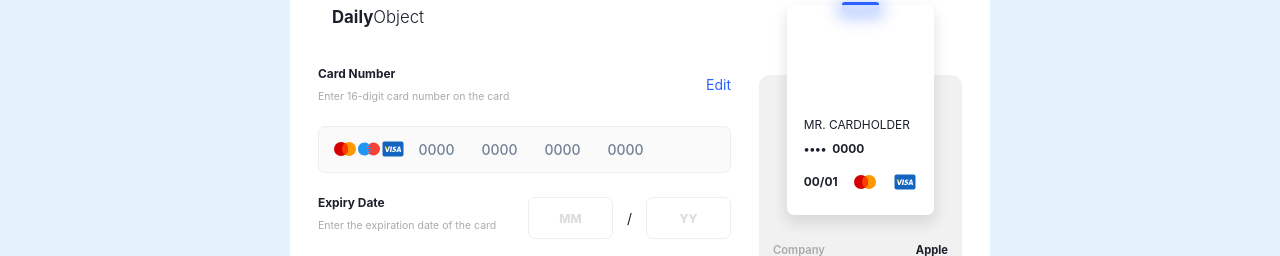
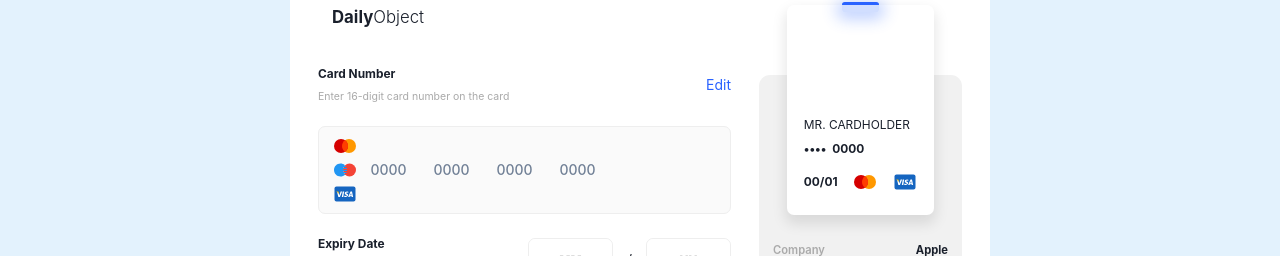
Before and after one commit to HANUMAT-SHARAN/Daily-Needs, a React (Create React App) app in the folder cw-rct201/: page /checkout in a window 1280 px wide. Shown: the part 113-369 px from the top of the page. Built offline with nearby package versions, Linux system fonts and the light colour scheme.

Commit message:
admin panel optimized and code splited into differnet components

```diff
--- a/cw-rct201/src/App.tsx
+++ b/cw-rct201/src/App.tsx
@@ -9,7 +9,8 @@ import Navbar from "./Components/Navbar/Navbar";
 import AllRoutes from "./Routes/AllRoutes";
 
 function App() {
-  return <>
+  return (
+    <>
       <div className="App">
         <Navbar />
         <AllRoutes />
@@ -17,6 +18,7 @@ function App() {
         <Footer />
       </div>
     </>
+  );
 }
 
 export default App;
--- a/cw-rct201/src/Components/Checkout/Checkout.tsx
+++ b/cw-rct201/src/Components/Checkout/Checkout.tsx
@@ -1,6 +1,7 @@
 import React from "react";
 import { useToast } from "@chakra-ui/react";
 import "./Checkout.css";
+import CheckoutSvg from "./CheckoutSvg";
 const Checkout = () => {
   const toast = useToast();
   return (
@@ -37,62 +38,7 @@ const Checkout = () => {
             <div className="flex-between">
               <div className="card-number flex-vertical-center flex-fill">
                 <div className="card-number-field flex-vertical-center flex-fill">
-                  <svg
-                    xmlns="http://www.w3.org/2000/svg"
-                    viewBox="0 0 48 48"
-                    width="24px"
-                    height="24px"
-                  >
-                    <path
-                      fill="#ff9800"
-                      d="M32 10A14 14 0 1 0 32 38A14 14 0 1 0 32 10Z"
-                    />
-                    <path
-                      fill="#d50000"
-                      d="M16 10A14 14 0 1 0 16 38A14 14 0 1 0 16 10Z"
-                    />
-                    <path
-                      fill="#ff3d00"
-                      d="M18,24c0,4.755,2.376,8.95,6,11.48c3.624-2.53,6-6.725,6-11.48s-2.376-8.95-6-11.48 C20.376,15.05,18,19.245,18,24z"
-                    />
-                  </svg>
-
-                  <svg
-                    xmlns="http://www.w3.org/2000/svg"
-                    viewBox="0 0 48 48"
-                    width="24px"
-                    height="24px"
-                  >
-                    <path
-                      fill="#F44336"
-                      d="M33 11A13 13 0 1 0 33 37A13 13 0 1 0 33 11Z"
-                    />
-                    <path
-                      fill="#2196F3"
-                      d="M28,24h-8c0-0.682,0.068-1.347,0.169-2h7.661c-0.105-0.685-0.255-1.354-0.464-2h-6.732c0.225-0.694,0.508-1.362,0.84-2h5.051c-0.369-0.709-0.804-1.376-1.293-2h-2.465c0.379-0.484,0.79-0.941,1.233-1.367c-0.226-0.218-0.455-0.432-0.696-0.633c-2.252-1.872-5.146-3-8.304-3C7.82,11,2,16.82,2,24s5.82,13,13,13c3.496,0,6.664-1.388,9-3.633c0.443-0.426,0.854-0.883,1.232-1.367h-2.465c-0.489-0.624-0.923-1.291-1.293-2h5.051c0.333-0.638,0.616-1.306,0.841-2h-6.732c-0.209-0.646-0.358-1.315-0.464-2h7.661C27.932,25.347,28,24.682,28,24z"
-                    />
-                  </svg>
-
-                  <svg
-                    xmlns="http://www.w3.org/2000/svg"
-                    viewBox="0 0 48 48"
-                    width="24px"
-                    height="24px"
-                  >
-                    <path
-                      fill="#1565C0"
-                      d="M45,35c0,2.209-1.791,4-4,4H7c-2.209,0-4-1.791-4-4V13c0-2.209,1.791-4,4-4h34c2.209,0,4,1.791,4,4V35z"
-                    />
-                    <path
-                      fill="#FFF"
-                      d="M15.186 19l-2.626 7.832c0 0-.667-3.313-.733-3.729-1.495-3.411-3.701-3.221-3.701-3.221L10.726 30v-.002h3.161L18.258 19H15.186zM17.689 30L20.56 30 22.296 19 19.389 19zM38.008 19h-3.021l-4.71 11h2.852l.588-1.571h3.596L37.619 30h2.613L38.008 19zM34.513 26.328l1.563-4.157.818 4.157H34.513zM26.369 22.206c0-.606.498-1.057 1.926-1.057.928 0 1.991.674 1.991.674l.466-2.309c0 0-1.358-.515-2.691-.515-3.019 0-4.576 1.444-4.576 3.272 0 3.306 3.979 2.853 3.979 4.551 0 .291-.231.964-1.888.964-1.662 0-2.759-.609-2.759-.609l-.495 2.216c0 0 1.063.606 3.117.606 2.059 0 4.915-1.54 4.915-3.752C30.354 23.586 26.369 23.394 26.369 22.206z"
-                    />
-                    <path
-                      fill="#FFC107"
-                      d="M12.212,24.945l-0.966-4.748c0,0-0.437-1.029-1.573-1.029c-1.136,0-4.44,0-4.44,0S10.894,20.84,12.212,24.945z"
-                    />
-                  </svg>
-
+                 <CheckoutSvg/>
                   <input
                     className="numbers"
                     type="number"
--- /dev/null
+++ b/cw-rct201/src/Components/Checkout/CheckoutSvg.tsx
@@ -0,0 +1,64 @@
+import React from 'react'
+
+const CheckoutSvg = () => {
+  return (
+    <div>
+      <svg
+                    xmlns="http://www.w3.org/2000/svg"
+                    viewBox="0 0 48 48"
+                    width="24px"
+                    height="24px"
+                  >
+                    <path
+                      fill="#ff9800"
+                      d="M32 10A14 14 0 1 0 32 38A14 14 0 1 0 32 10Z"
+                    />
+                    <path
+                      fill="#d50000"
+                      d="M16 10A14 14 0 1 0 16 38A14 14 0 1 0 16 10Z"
+                    />
+                    <path
+                      fill="#ff3d00"
+                      d="M18,24c0,4.755,2.376,8.95,6,11.48c3.624-2.53,6-6.725,6-11.48s-2.376-8.95-6-11.48 C20.376,15.05,18,19.245,18,24z"
+                    />
+                  </svg>
+                  <svg
+                    xmlns="http://www.w3.org/2000/svg"
+                    viewBox="0 0 48 48"
+                    width="24px"
+                    height="24px"
+                  >
+                    <path
+                      fill="#F44336"
+                      d="M33 11A13 13 0 1 0 33 37A13 13 0 1 0 33 11Z"
+                    />
+                    <path
+                      fill="#2196F3"
+                      d="M28,24h-8c0-0.682,0.068-1.347,0.169-2h7.661c-0.105-0.685-0.255-1.354-0.464-2h-6.732c0.225-0.694,0.508-1.362,0.84-2h5.051c-0.369-0.709-0.804-1.376-1.293-2h-2.465c0.379-0.484,0.79-0.941,1.233-1.367c-0.226-0.218-0.455-0.432-0.696-0.633c-2.252-1.872-5.146-3-8.304-3C7.82,11,2,16.82,2,24s5.82,13,13,13c3.496,0,6.664-1.388,9-3.633c0.443-0.426,0.854-0.883,1.232-1.367h-2.465c-0.489-0.624-0.923-1.291-1.293-2h5.051c0.333-0.638,0.616-1.306,0.841-2h-6.732c-0.209-0.646-0.358-1.315-0.464-2h7.661C27.932,25.347,28,24.682,28,24z"
+                    />
+                  </svg>
+
+                  <svg
+                    xmlns="http://www.w3.org/2000/svg"
+                    viewBox="0 0 48 48"
+                    width="24px"
+                    height="24px"
+                  >
+                    <path
+                      fill="#1565C0"
+                      d="M45,35c0,2.209-1.791,4-4,4H7c-2.209,0-4-1.791-4-4V13c0-2.209,1.791-4,4-4h34c2.209,0,4,1.791,4,4V35z"
+                    />
+                    <path
+                      fill="#FFF"
+                      d="M15.186 19l-2.626 7.832c0 0-.667-3.313-.733-3.729-1.495-3.411-3.701-3.221-3.701-3.221L10.726 30v-.002h3.161L18.258 19H15.186zM17.689 30L20.56 30 22.296 19 19.389 19zM38.008 19h-3.021l-4.71 11h2.852l.588-1.571h3.596L37.619 30h2.613L38.008 19zM34.513 26.328l1.563-4.157.818 4.157H34.513zM26.369 22.206c0-.606.498-1.057 1.926-1.057.928 0 1.991.674 1.991.674l.466-2.309c0 0-1.358-.515-2.691-.515-3.019 0-4.576 1.444-4.576 3.272 0 3.306 3.979 2.853 3.979 4.551 0 .291-.231.964-1.888.964-1.662 0-2.759-.609-2.759-.609l-.495 2.216c0 0 1.063.606 3.117.606 2.059 0 4.915-1.54 4.915-3.752C30.354 23.586 26.369 23.394 26.369 22.206z"
+                    />
+                    <path
+                      fill="#FFC107"
+                      d="M12.212,24.945l-0.966-4.748c0,0-0.437-1.029-1.573-1.029c-1.136,0-4.44,0-4.44,0S10.894,20.84,12.212,24.945z"
+                    />
+                  </svg>
+    </div>
+  )
+}
+
+export default CheckoutSvg
--- a/cw-rct201/src/Pages/Signup.tsx
+++ b/cw-rct201/src/Pages/Signup.tsx
@@ -63,7 +63,7 @@ export default function Signup() {
     setCheckUsers(allLoginUsers);
   };
 
-  const makeDisable = () => {
+  const makeButtonDisable = () => {
     if (
       data.password.length > 7 &&
       (data.password.includes("$") || data.password.includes("@"))
@@ -73,7 +73,7 @@ export default function Signup() {
       setButtonDisable(true);
     }
   };
-  console.log(data)
+
   const sendData = async () => {
     for (let i = 0; i <= checkUser.length - 1; i++) {
       if (data.email === checkUser[i].email) {
@@ -106,6 +106,8 @@ export default function Signup() {
   React.useEffect(() => {
     getData();
   }, []);
+
+
   return (
     <Flex
       minH={"100vh"}
@@ -171,7 +173,7 @@ export default function Signup() {
                   value={data.password}
                   onChange={(e) => [
                     setData({ ...data, password: e.target.value }),
-                    makeDisable(),
+                    makeButtonDisable(),
                   ]}
                   name="password"
                   type={showPassword ? "text" : "password"}
--- a/cw-rct201/src/Pages/SingleProduct.tsx
+++ b/cw-rct201/src/Pages/SingleProduct.tsx
@@ -101,18 +101,17 @@ export default function SingleProduct() {
 
   const getdata = async () => {
     try {
-      let r = await fetch(
+      let response = await fetch(
         `https://backendsirver-for-daily-needs.vercel.app/products/${id}`
       );
-      let d = await r.json();
-      setdata(d);
+      let data = await response.json();
+      setdata(data);
     } catch (error) {}
   };
 
   useEffect(() => {
     getdata();
-    getUserData();
-    // eslint-disable-next-line react-hooks/exhaustive-deps
+    getUserData()
   }, []);
 
   const getUserData = async () => {
@@ -125,14 +124,14 @@ export default function SingleProduct() {
       setUserData(d.cart);
     } catch (error) {}
   };
-  console.log(userData, { image1, cost, name, quantity: 1, orderId: Date.now() })
+
 
   const cartDetails = async () => {
     if (!isAuth) {
       loginNow();
       return;
     }
-    console.log(currentUser.id)
+
     try {
        await fetch(
         `https://backendsirver-for-daily-needs.vercel.app/users/${currentUser.id}`,
@@ -149,7 +148,7 @@ export default function SingleProduct() {
           }),
         }
       );
-      // let d = await r.json();~
+
     } catch (error) {}
     setTimeout(() => {
       dispatch(getUsersData());
```
Also changed, not shown: cw-rct201/src/Components/Admin/AddProduct.tsx (+45 -41 lines), cw-rct201/src/Components/Admin/AdminSingleProduct.tsx (+4 -3 lines), cw-rct201/src/Components/Admin/Users.tsx (+36 -24 lines), cw-rct201/src/Components/Homepage/Homepage.tsx (+54 -45 lines). Lines whose indentation alone changed are shown as unchanged.
